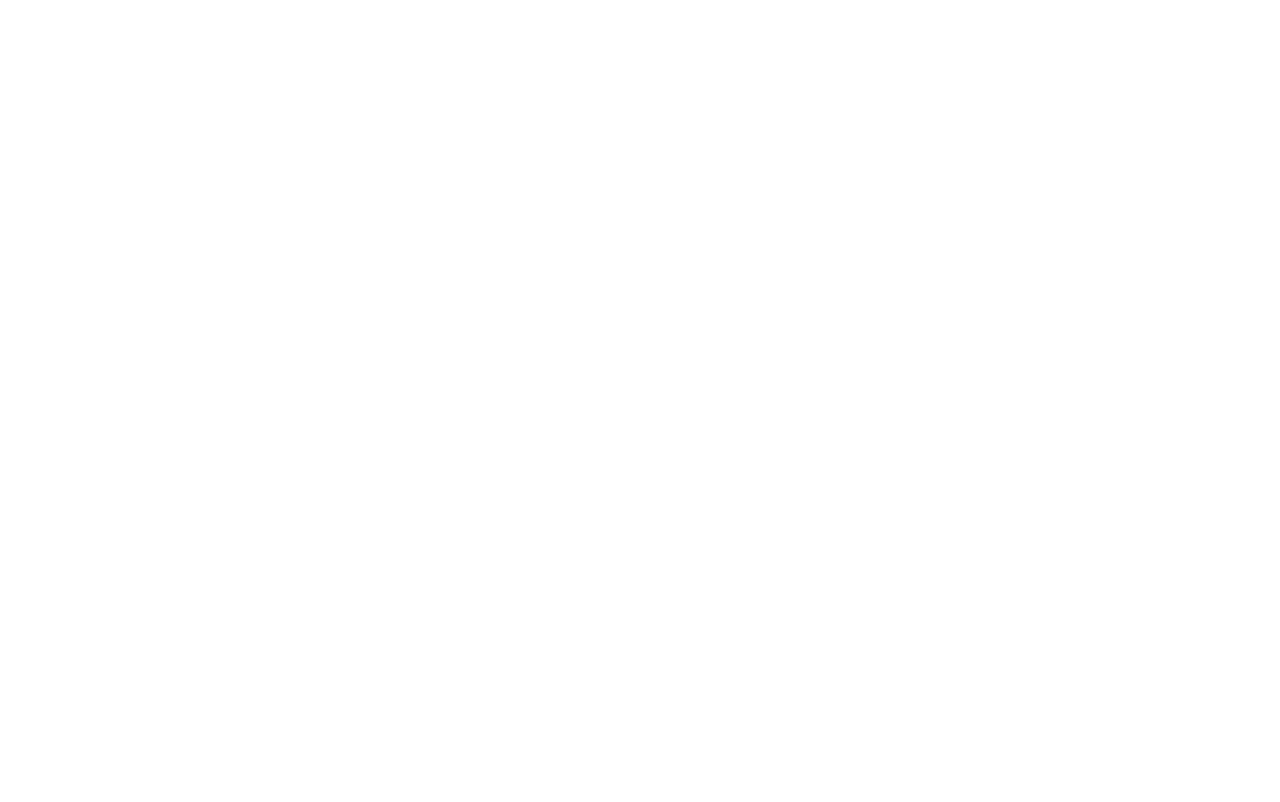
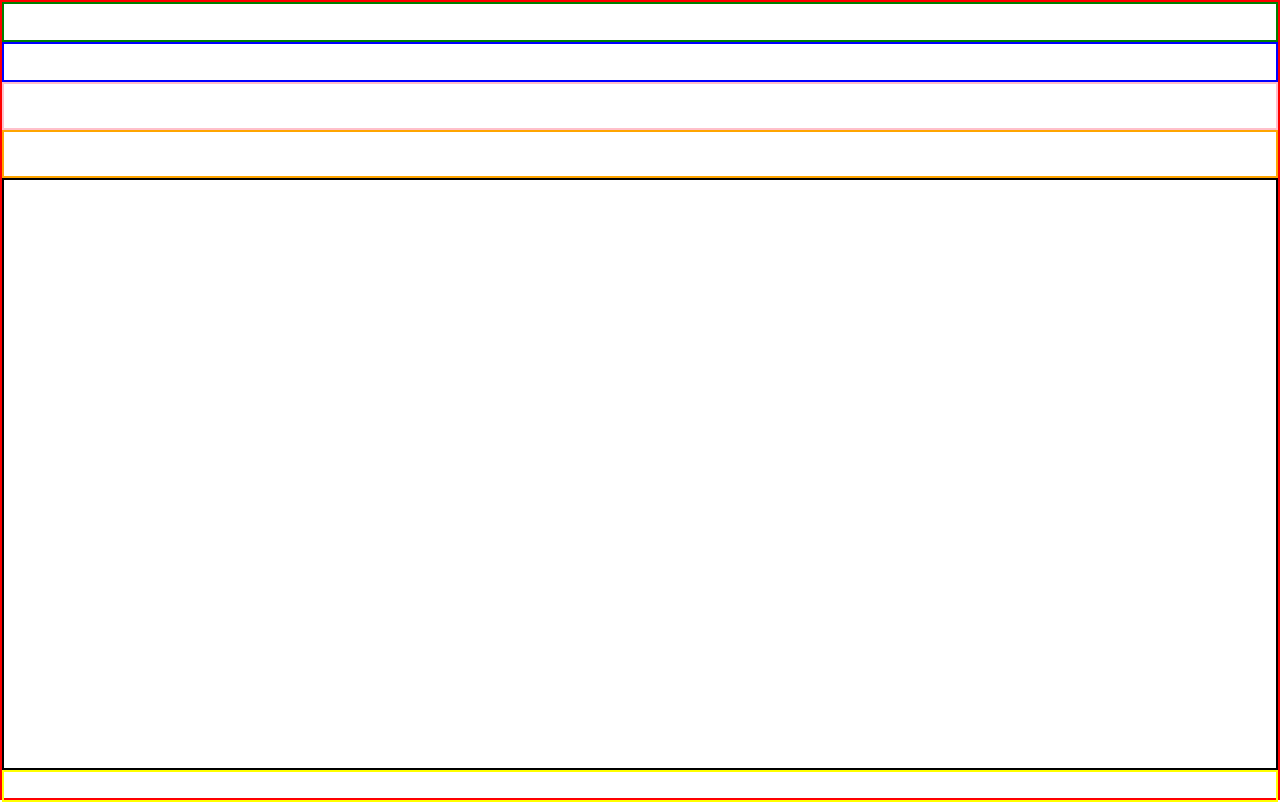
Before and after one commit to Akansha0211/Excel-Clone, a plain HTML site: page index.html in a window 1280 px wide. Drawn offline with Linux system fonts and the light colour scheme.

Commit message:
Basic border styling of divs

```diff
--- a/index.html
+++ b/index.html
@@ -4,6 +4,7 @@
     <meta charset="UTF-8">
     <meta http-equiv="X-UA-Compatible" content="IE=edge">
     <meta name="viewport" content="width=device-width, initial-scale=1.0">
+    <link rel="stylesheet" href="style.css">
     <title>Excel Clone</title>
 </head>
 <body>
@@ -24,9 +25,9 @@
 
 
 
-<!-- container 5%  100vh-full screen
+<!-- container 5%  (100vh -> full screen)
 TITLE BAR (sibling OF menubar) 5%  - Excel Clone
-MENU BAR- file , home , insert  5% width
+MENU BAR- file , home , insert  (5% height)
 MENU -ICON-BAR cut ,copy ,paste .font family 6%
 formula bar 6%
 cells container(contains input cell container- has input  cells  74%
--- a/style.css
+++ b/style.css
@@ -1,3 +1,41 @@
+body {
+  margin: 0;
+  /* to prevent scrolling of page */
+  overflow: hidden;
+}
+* {
+  /* includes padding and border in container height */
+  box-sizing: border-box;
+}
+.container {
+  height: 100vh;
+  border: 2px solid red;
+}
+.title-bar {
+  height: 5vh;
+  border: 2px solid green;
+}
+.menu-bar {
+  height: 5vh;
+  border: 2px solid blue;
+}
+.menu-icon-bar {
+  height: 6vh;
+  border: 2px solid pink;
+}
+.formula-bar {
+  height: 6vh;
+  border: 2px solid orange;
+}
+.data-container {
+  height: 74vh;
+  border: 2px solid black;
+}
+.sheet-bar {
+  height: 4vh;
+  border: 2px solid yellow;
+}
+
 /* color-picker  extension
 flex-row: jsutify-content-center: horizonally  for vertically aligning  : use align-items
 flex-column : jsutify-content-center: aligns in center
```
